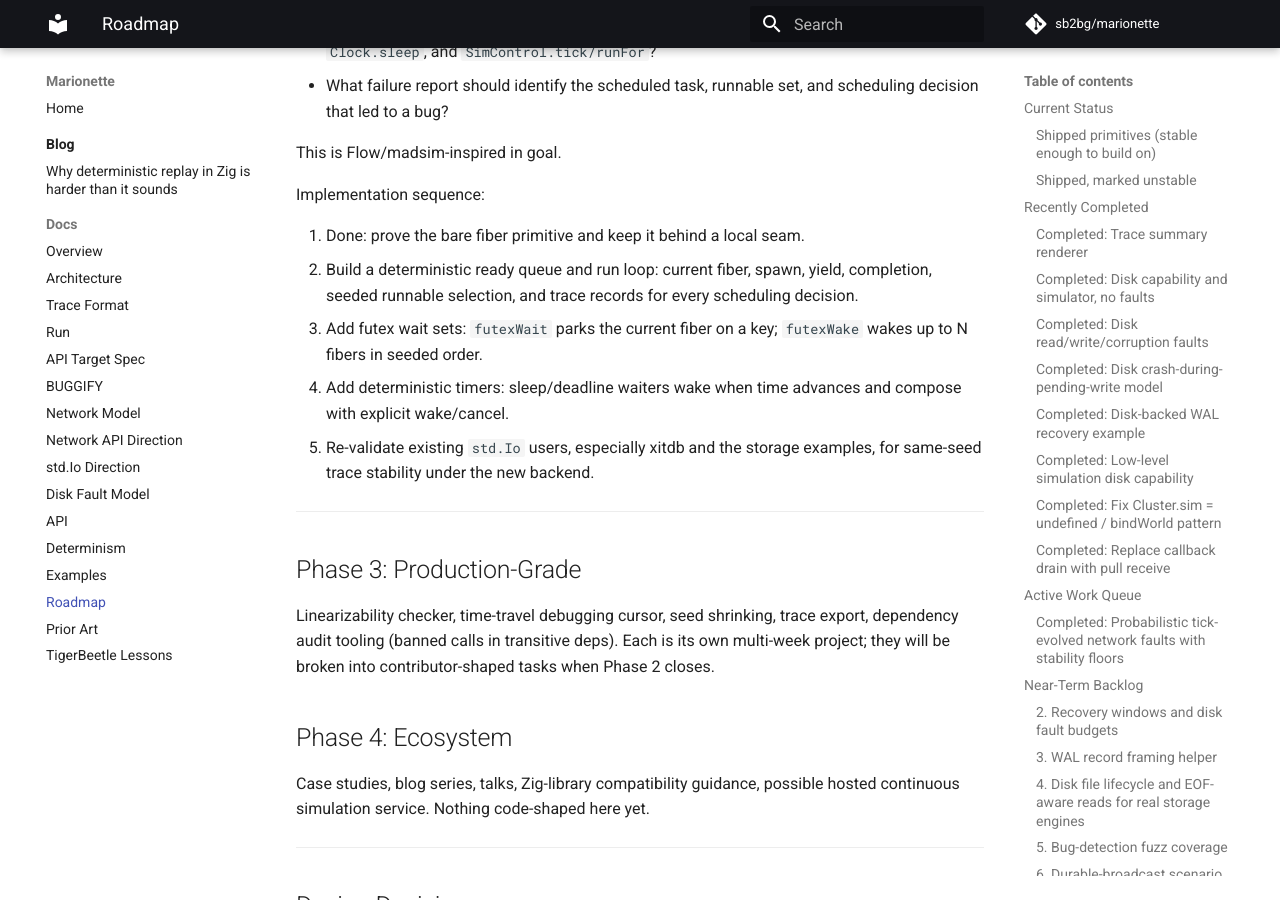
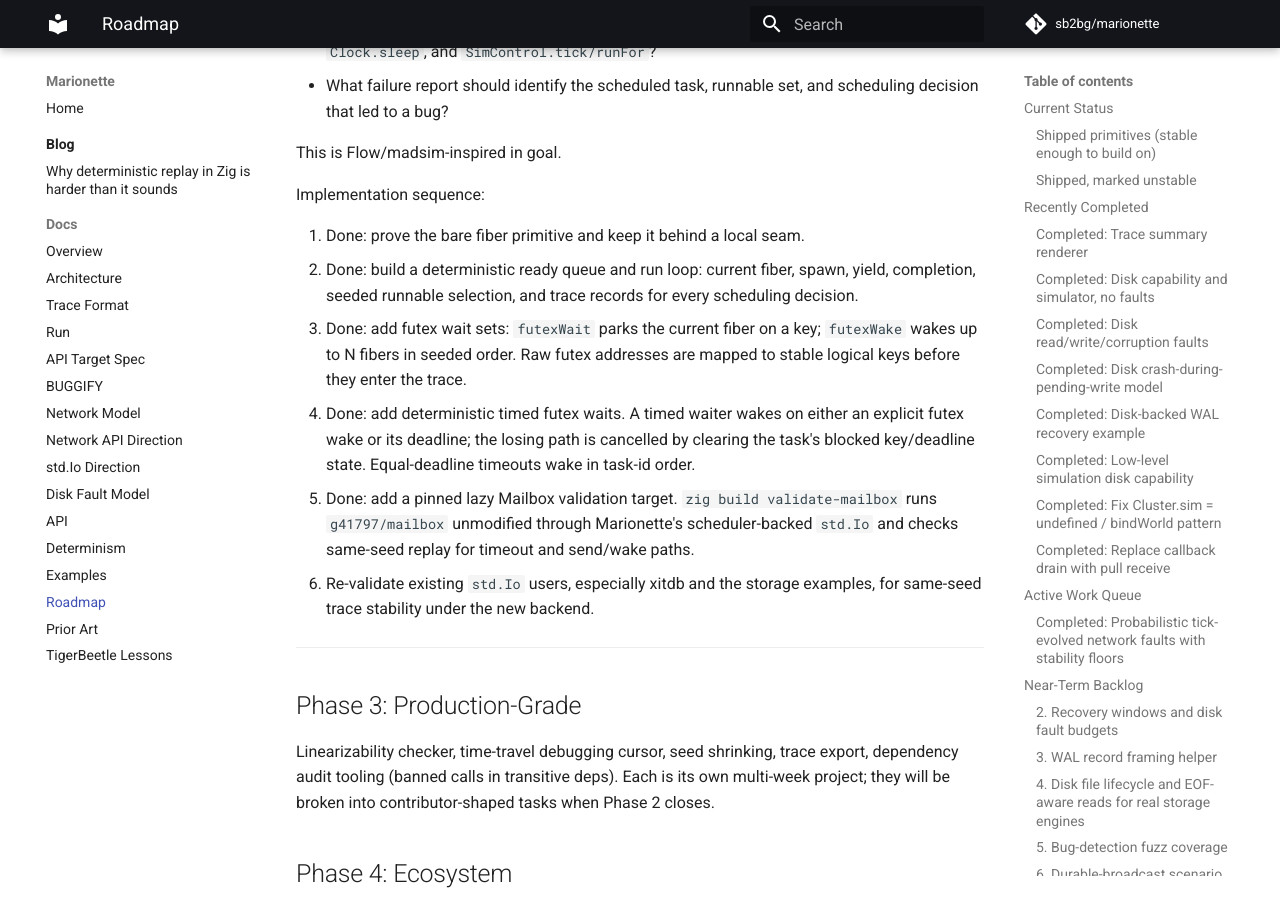
Before and after one commit to sb2bg/marionette, an MkDocs documentation site: the page built from docs/roadmap.md, in a window 1280 px wide and 900 px high, scrolled down 20827 px. Built offline with MkDocs 1.6.1 and Material for MkDocs 9.7.7, drawn with Linux system fonts in a browser that asks for light colours; comment, search, counter and statistics services are not loaded.

Commit message:
Document timed futex validation

```diff
--- a/docs/roadmap.md
+++ b/docs/roadmap.md
@@ -912,14 +912,21 @@ This is Flow/madsim-inspired in goal.
 Implementation sequence:
 
 1. Done: prove the bare fiber primitive and keep it behind a local seam.
-2. Build a deterministic ready queue and run loop: current fiber, spawn, yield,
-   completion, seeded runnable selection, and trace records for every
+2. Done: build a deterministic ready queue and run loop: current fiber, spawn,
+   yield, completion, seeded runnable selection, and trace records for every
    scheduling decision.
-3. Add futex wait sets: `futexWait` parks the current fiber on a key;
-   `futexWake` wakes up to N fibers in seeded order.
-4. Add deterministic timers: sleep/deadline waiters wake when time advances and
-   compose with explicit wake/cancel.
-5. Re-validate existing `std.Io` users, especially xitdb and the storage
+3. Done: add futex wait sets: `futexWait` parks the current fiber on a key;
+   `futexWake` wakes up to N fibers in seeded order. Raw futex addresses are
+   mapped to stable logical keys before they enter the trace.
+4. Done: add deterministic timed futex waits. A timed waiter wakes on either an
+   explicit futex wake or its deadline; the losing path is cancelled by clearing
+   the task's blocked key/deadline state. Equal-deadline timeouts wake in task-id
+   order.
+5. Done: add a pinned lazy Mailbox validation target. `zig build
+   validate-mailbox` runs `g41797/mailbox` unmodified through Marionette's
+   scheduler-backed `std.Io` and checks same-seed replay for timeout and
+   send/wake paths.
+6. Re-validate existing `std.Io` users, especially xitdb and the storage
    examples, for same-seed trace stability under the new backend.
 
 ---
```
Also changed, not shown: CHANGELOG.md (+12 -0 lines), README.md (+7 -6 lines), docs/index.md (+7 -6 lines), docs/std-io-direction.md (+13 -9 lines).
